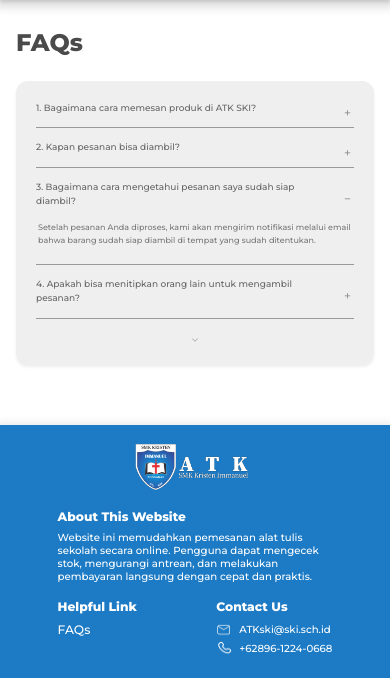
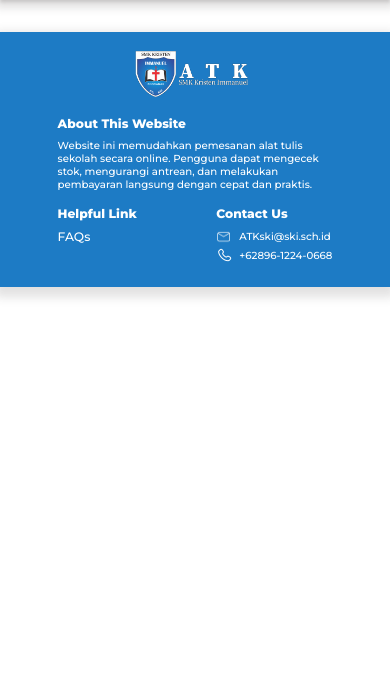
Before and after one commit to Banditov/XI-TKJ-3_PWL_Kelompok-5, a PHP site: page /front-end/pages/faq/index.php in a window 390 px wide. Shown: the part 83-761 px from the top of the page. Run offline with PHP 8.4, Linux system fonts and the light colour scheme.

Commit message:
modified:   front-end/pages/faq/index.php 	modified:   front-end/pages/faq/styles/responsive.css 	modified:   front-end/pages/faq/styles/style.css

```diff
--- a/front-end/pages/faq/index.php
+++ b/front-end/pages/faq/index.php
@@ -4,7 +4,9 @@
         <meta charset="UTF-8">
         <meta name="viewport" content="width=device-width, initial-scale=1.0, minimum-scale=1.0, maximum-scale=1.0, user-scalable=no">
         <title>ATK SKI - FAQ</title>
+        <link rel="icon" type="image/x-icon" href="/front-end/global/resources/image/logo.ico">
         <link rel="stylesheet" type="text/css" href="/front-end/pages/faq/styles/style.css">
+        <link rel="stylesheet" type="text/css" href="/front-end/global/styles/globalStyle.css">
         <link rel="stylesheet" type="text/css" href="/front-end/pages/faq/styles/responsive.css">
     </head>
     <body>
@@ -17,76 +19,23 @@
 
         <?php include '../../components/header/header.php'; ?>
 
-    <!-- Main Content -->
-    <main class="main-content">
-        <div class="faq-container">
-            <h2 class="faq-title">FAQs</h2>
-            <div class="faq-box">
-                <!-- FAQ Item 1 -->
-                <div class="faq-item">
-                    <button class="faq-question" onclick="toggleFAQ(this)">
-                        <span>1. Bagaimana cara memesan produk di ATK SKI?</span>
-                        <div class="icon-container">
-                            <span class="icon-plus">+</span>
-                            <span class="icon-minus">−</span>
-                        </div>
-                    </button>
-                    <div class="faq-answer">
-                        <p>Untuk memesan produk di ATK SKI, Anda dapat mengunjungi halaman Shop by Category, pilih produk yang diinginkan, tambahkan ke keranjang, dan lakukan checkout dengan mengisi informasi pengiriman dan pembayaran.</p>
-                    </div>
-                </div>
+<!-- Page Title -->
 
-                <!-- FAQ Item 2 -->
-                <div class="faq-item">
-                    <button class="faq-question" onclick="toggleFAQ(this)">
-                        <span>2. Kapan pesanan bisa diambil?</span>
-                        <div class="icon-container">
-                            <span class="icon-plus">+</span>
-                            <span class="icon-minus">−</span>
-                        </div>
-                    </button>
-                    <div class="faq-answer">
-                        <p>Pesanan dapat diambil setelah Anda menerima notifikasi bahwa pesanan sudah siap. Biasanya pesanan siap dalam 1-3 hari kerja setelah pembayaran dikonfirmasi.</p>
-                    </div>
-                </div>
+        <div class="pageTitle">
 
-                <!-- FAQ Item 3 (Default Open) -->
-                <div class="faq-item active">
-                    <button class="faq-question" onclick="toggleFAQ(this)">
-                        <span>3. Bagaimana cara mengetahui pesanan saya sudah siap diambil?</span>
-                        <div class="icon-container">
-                            <span class="icon-plus">+</span>
-                            <span class="icon-minus">−</span>
-                        </div>
-                    </button>
-                    <div class="faq-answer">
-                        <p>Setelah pesanan Anda diproses, kami akan mengirim notifikasi melalui email bahwa barang sudah siap diambil di tempat yang sudah ditentukan.</p>
-                    </div>
-                </div>
+        </div>
 
-                <!-- FAQ Item 4 -->
-                <div class="faq-item">
-                    <button class="faq-question" onclick="toggleFAQ(this)">
-                        <span>4. Apakah bisa menitipkan orang lain untuk mengambil pesanan?</span>
-                        <div class="icon-container">
-                            <span class="icon-plus">+</span>
-                            <span class="icon-minus">−</span>
-                        </div>
-                    </button>
-                    <div class="faq-answer">
-                        <p>Ya, Anda bisa menitipkan orang lain untuk mengambil pesanan dengan membawa bukti pemesanan dan identitas yang jelas.</p>
-                    </div>
-                </div>
+<!-- Search -->
 
-                <!-- Arrow Down -->
-                <div class="faq-arrow">
-                    <svg xmlns="http://www.w3.org/2000/svg" width="20" height="20" viewBox="0 0 24 24" fill="none" stroke="currentColor" stroke-width="2" stroke-linecap="round" stroke-linejoin="round">
-                        <polyline points="6 9 12 15 18 9"></polyline>
-                    </svg>
-                </div>
-            </div>
+        <div>
+
         </div>
-    </main>
+
+<!-- Content -->
+
+        <div>
+
+        </div>
 
 <!-- Footer -->
 
--- a/front-end/pages/faq/styles/responsive.css
+++ b/front-end/pages/faq/styles/responsive.css
@@ -17,50 +17,28 @@
 }
 
 @media screen and (max-width: 2200px) {
-
 }
 
 @media screen and (max-width: 2000px) {
 }
 
 @media screen and (max-width: 1850px) {
-    .main-content {
-        zoom: 1;
-    }
 }
 
 @media screen and (max-width: 1480px) {
-    .main-content {
-        zoom: 0.8;
-    }
 }
 
 @media screen and (max-width: 1230px) {
-    .main-content {
-        zoom: 0.6;
-    }
 }
 
 @media screen and (max-width: 1170px) {
-    .main-content {
-        zoom: 0.8;
-    }
 }
 
 @media screen and (max-width: 1050px) {
-    .main-content {
-        zoom: 0.7;
-    }
 }
 
 @media screen and (max-width: 900px) {
-    .main-content {
-        zoom: 0.6;
-    }
 }
 
 @media screen and (max-width: 800px) {
-    .main-content {
-        zoom: 0.5;
-    }
 }
--- a/front-end/pages/faq/styles/style.css
+++ /dev/null
@@ -1,135 +0,0 @@
-.main-content {
-    min-height: calc(100vh - 400px);
-    background-color: white;
-}
-
-.faq-container {
-    max-width: 1100px;
-    margin: 0 auto;
-    padding: 56px 32px;
-}
-
-.faq-title {
-    font-size: 48px;
-    font-weight: bold;
-    color: #4a4a4a;
-    margin-bottom: 48px;
-}
-
-.faq-box {
-    background-color: #EFEFEF;
-    border-radius: 24px;
-    padding: 40px;
-    box-shadow: 0 4px 6px rgba(0, 0, 0, 0.07);
-}
-
-.faq-item {
-    border-bottom: 1px solid #999;
-    padding: 24px 0;
-}
-
-.faq-item:first-child {
-    padding-top: 0;
-}
-
-.faq-item:last-of-type {
-    border-bottom: none;
-    padding-bottom: 0;
-}
-
-.faq-question {
-    width: 100%;
-    display: flex;
-    align-items: center;
-    justify-content: space-between;
-    background: none;
-    border: none;
-    text-align: left;
-    font-size: 18px;
-    color: #666;
-    cursor: pointer;
-    padding: 0;
-    transition: color 0.2s ease;
-}
-
-.faq-question:hover {
-    color: #4a4a4a;
-}
-
-.faq-question span {
-    flex: 1;
-    padding-right: 16px;
-    line-height: 1.6;
-}
-
-.icon-container {
-    position: relative;
-    width: 20px;
-    height: 20px;
-    flex-shrink: 0;
-}
-
-.icon-plus,
-.icon-minus {
-    position: absolute;
-    top: 0;
-    left: 0;
-    font-size: 24px;
-    color: #999;
-    transition: all 0.3s ease;
-}
-
-.icon-plus {
-    opacity: 1;
-    transform: rotate(0deg);
-}
-
-.icon-minus {
-    opacity: 0;
-    transform: rotate(90deg);
-}
-
-.faq-item.active .icon-plus {
-    opacity: 0;
-    transform: rotate(90deg);
-}
-
-.faq-item.active .icon-minus {
-    opacity: 1;
-    transform: rotate(0deg);
-}
-
-.faq-answer {
-    max-height: 0;
-    overflow: hidden;
-    transition: max-height 0.4s ease, padding 0.4s ease;
-    padding: 0 4px;
-}
-
-.faq-item.active .faq-answer {
-    max-height: 500px;
-    padding: 24px 4px 8px;
-}
-
-.faq-answer p {
-    font-size: 16px;
-    color: #777;
-    line-height: 1.7;
-    margin: 0;
-}
-
-.faq-arrow {
-    display: flex;
-    justify-content: center;
-    margin-top: 32px;
-    cursor: pointer;
-    transition: all 0.2s ease;
-}
-
-.faq-arrow:hover {
-    transform: scale(1.1);
-}
-
-.faq-arrow svg {
-    color: #999;
-}
```
